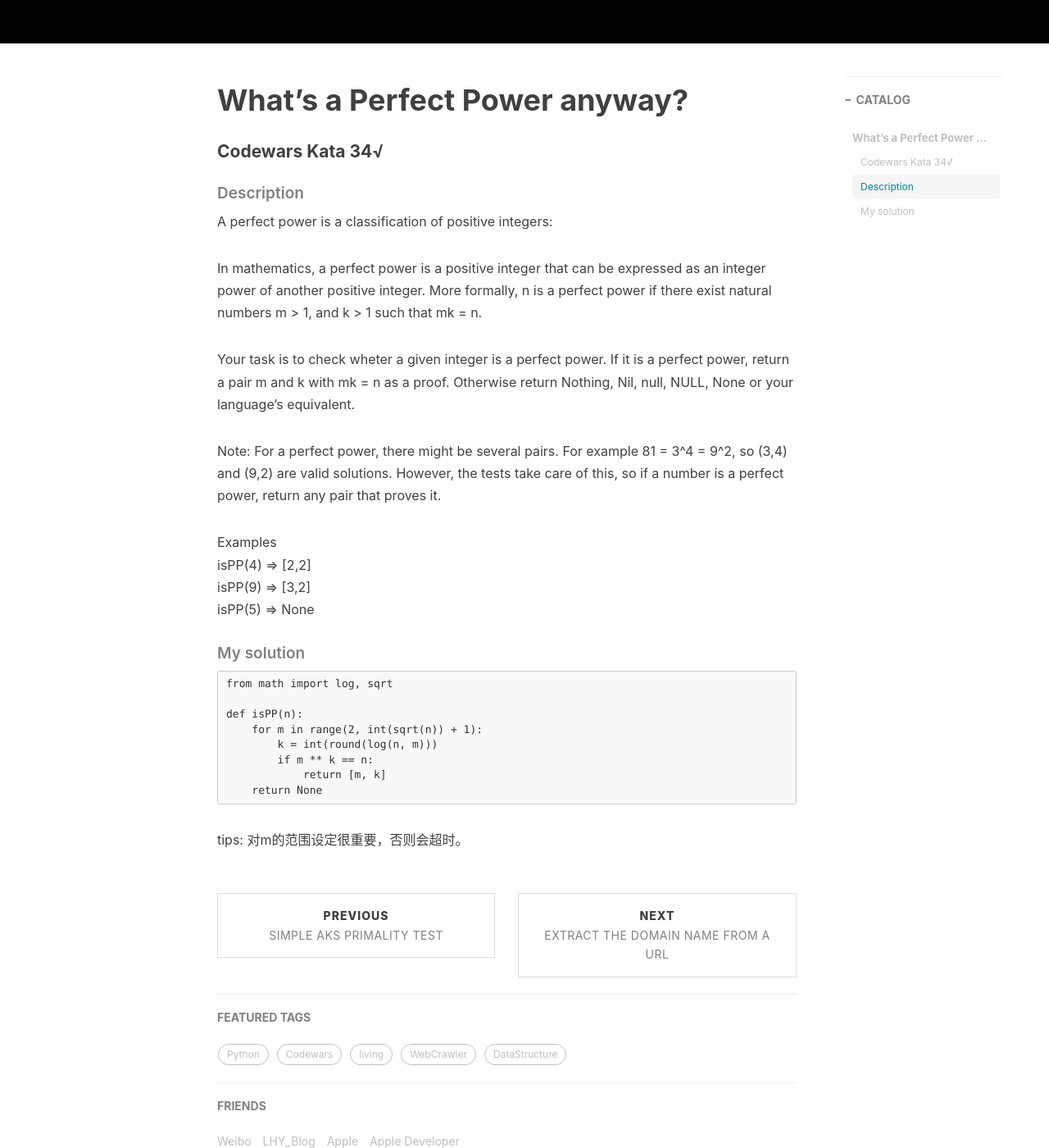
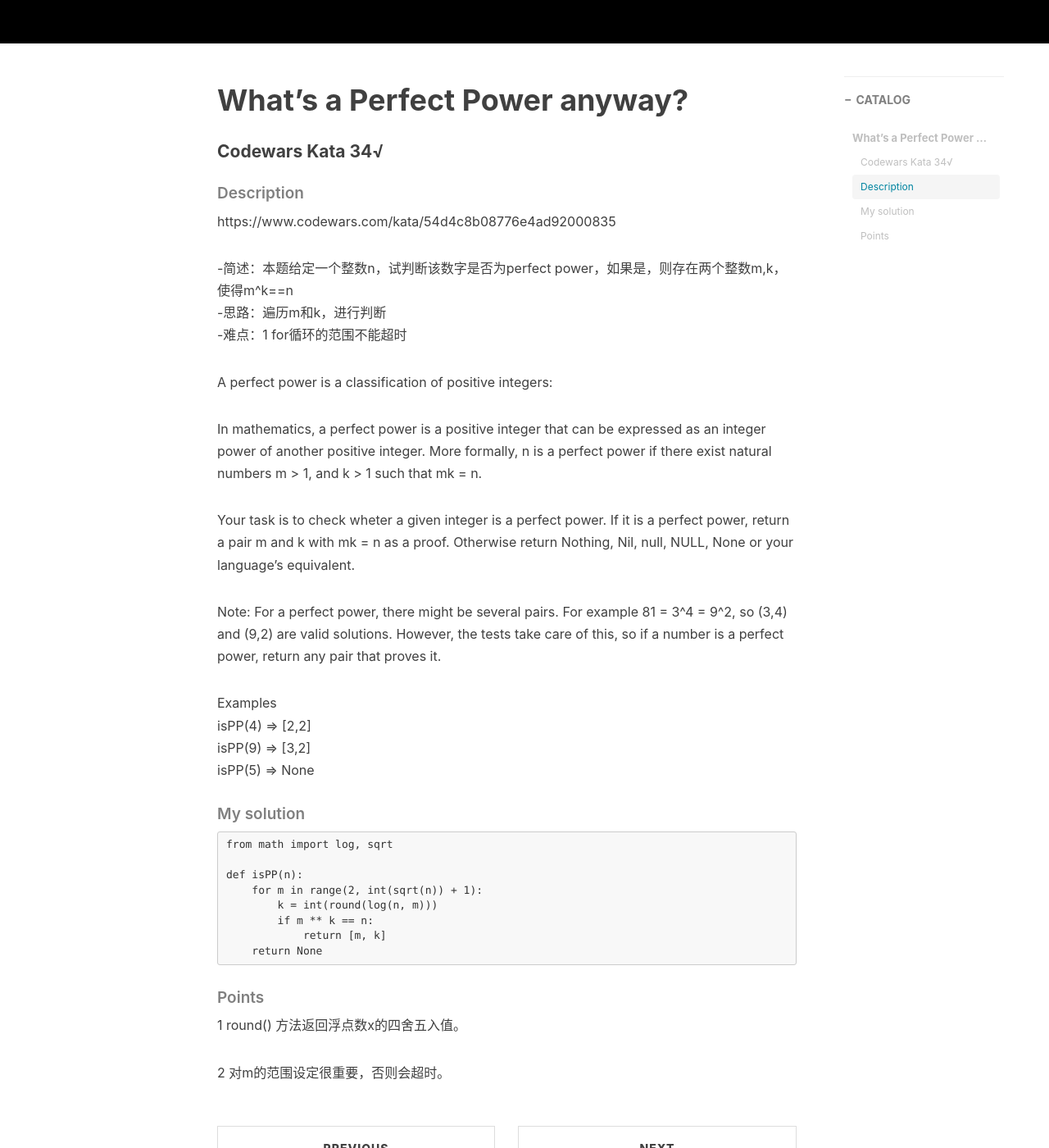
Before and after one commit to huiyanglu/huiyanglu.github.io, a Jekyll site: the page built from _posts/2018-10-14-Codewars-5kyu_isPP.md, in a window 1280 px wide and 1400 px high, scrolled down 530 px. Shown: the whole window at 82% size. Built offline with Jekyll 4.4.1, drawn with Linux system fonts in a browser that asks for light colours; nearby versions of some CDN libraries; comment, search, counter and statistics services are not loaded.

Commit message:
update 20181014-5kyu-isPP.md

```diff
--- a/_posts/2018-10-14-Codewars-isPP.md
+++ b/_posts/2018-10-14-Codewars-5kyu_isPP.md
@@ -13,6 +13,11 @@
 # What's a Perfect Power anyway?
 #### Codewars Kata 34√
 ##### Description
+https://www.codewars.com/kata/54d4c8b08776e4ad92000835
+
+-简述：本题给定一个整数n，试判断该数字是否为perfect power，如果是，则存在两个整数m,k，使得m^k==n
+-思路：遍历m和k，进行判断
+-难点：1 for循环的范围不能超时
 
 A perfect power is a classification of positive integers:
 
@@ -37,4 +42,7 @@
                 return [m, k]
         return None
 
-tips: 对m的范围设定很重要，否则会超时。
+##### Points
+1 round() 方法返回浮点数x的四舍五入值。
+
+2 对m的范围设定很重要，否则会超时。
```
Also changed, not shown: 1 other file.
